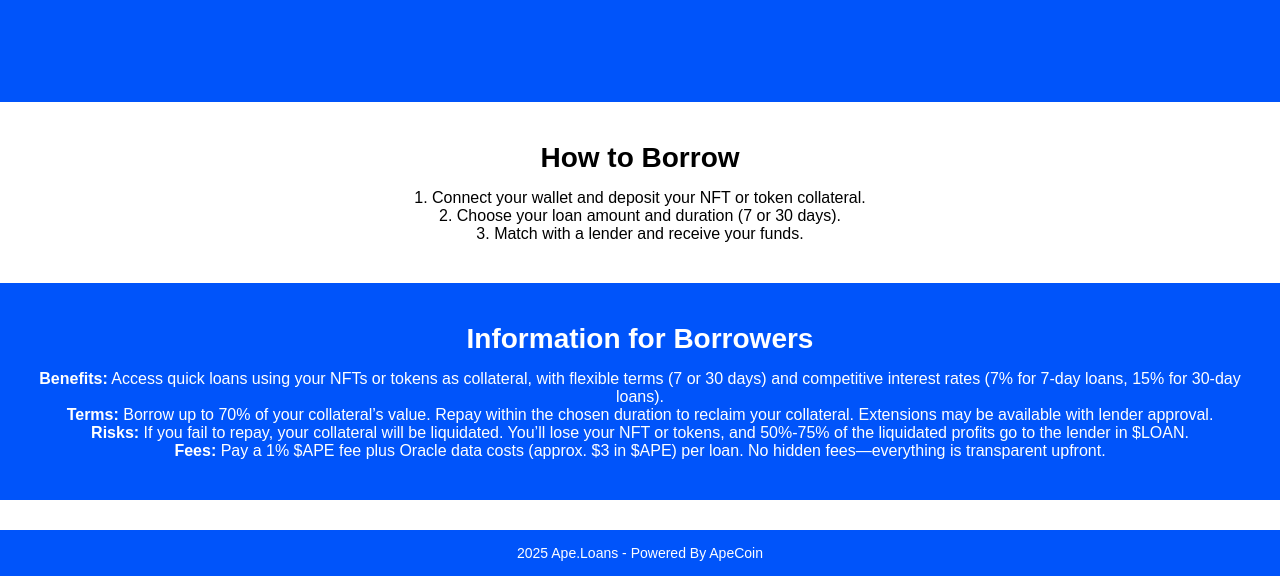
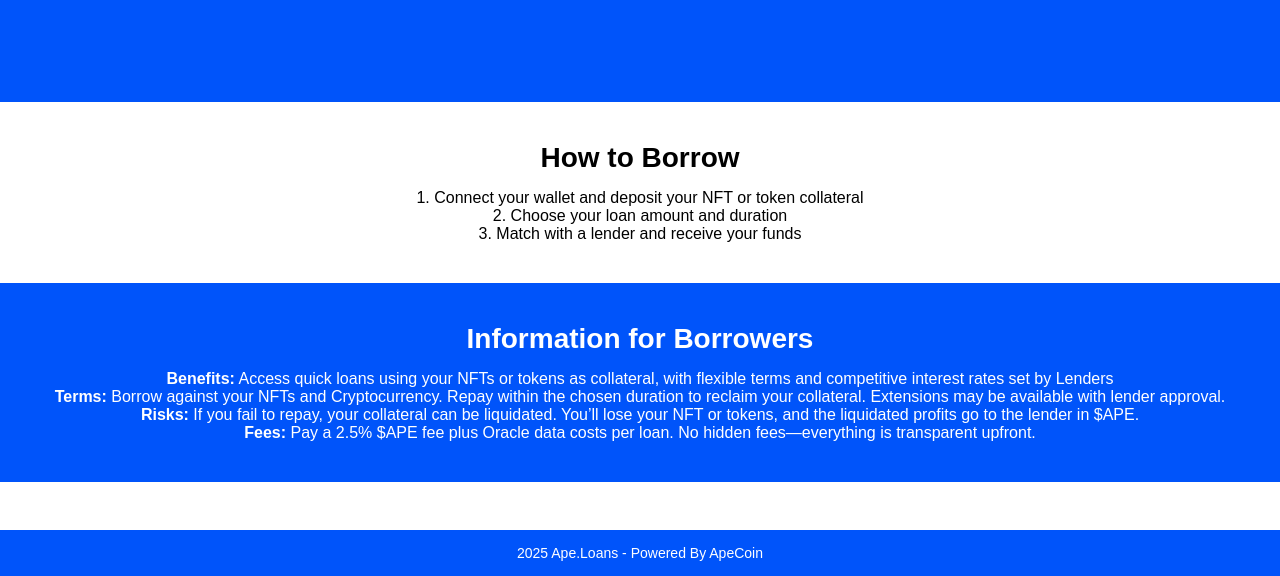
Before and after one commit to ApeLoans/Lending, a plain HTML site: page borrow/index.html in a window 1280 px wide. Shown: the part 224-800 px from the top of the page. Drawn offline with Linux system fonts and the light colour scheme.

Commit message:
Update index.html

```diff
--- a/borrow/index.html
+++ b/borrow/index.html
@@ -23,16 +23,16 @@
         </section>
         <section class="info">
             <h2>How to Borrow</h2>
-            <p>1. Connect your wallet and deposit your NFT or token collateral.</p>
-            <p>2. Choose your loan amount and duration (7 or 30 days).</p>
-            <p>3. Match with a lender and receive your funds.</p>
+            <p>1. Connect your wallet and deposit your NFT or token collateral</p>
+            <p>2. Choose your loan amount and duration</p>
+            <p>3. Match with a lender and receive your funds</p>
         </section>
         <section class="info">
             <h2>Information for Borrowers</h2>
-            <p><strong>Benefits:</strong> Access quick loans using your NFTs or tokens as collateral, with flexible terms (7 or 30 days) and competitive interest rates (7% for 7-day loans, 15% for 30-day loans).</p>
-            <p><strong>Terms:</strong> Borrow up to 70% of your collateral’s value. Repay within the chosen duration to reclaim your collateral. Extensions may be available with lender approval.</p>
-            <p><strong>Risks:</strong> If you fail to repay, your collateral will be liquidated. You’ll lose your NFT or tokens, and 50%-75% of the liquidated profits go to the lender in $LOAN.</p>
-            <p><strong>Fees:</strong> Pay a 1% $APE fee plus Oracle data costs (approx. $3 in $APE) per loan. No hidden fees—everything is transparent upfront.</p>
+            <p><strong>Benefits:</strong> Access quick loans using your NFTs or tokens as collateral, with flexible terms and competitive interest rates set by Lenders</p>
+            <p><strong>Terms:</strong> Borrow against your NFTs and Cryptocurrency. Repay within the chosen duration to reclaim your collateral. Extensions may be available with lender approval.</p>
+            <p><strong>Risks:</strong> If you fail to repay, your collateral can be liquidated. You’ll lose your NFT or tokens, and the liquidated profits go to the lender in $APE.</p>
+            <p><strong>Fees:</strong> Pay a 2.5% $APE fee plus Oracle data costs per loan. No hidden fees—everything is transparent upfront.</p>
         </section>
     </main>
     <footer>
```
